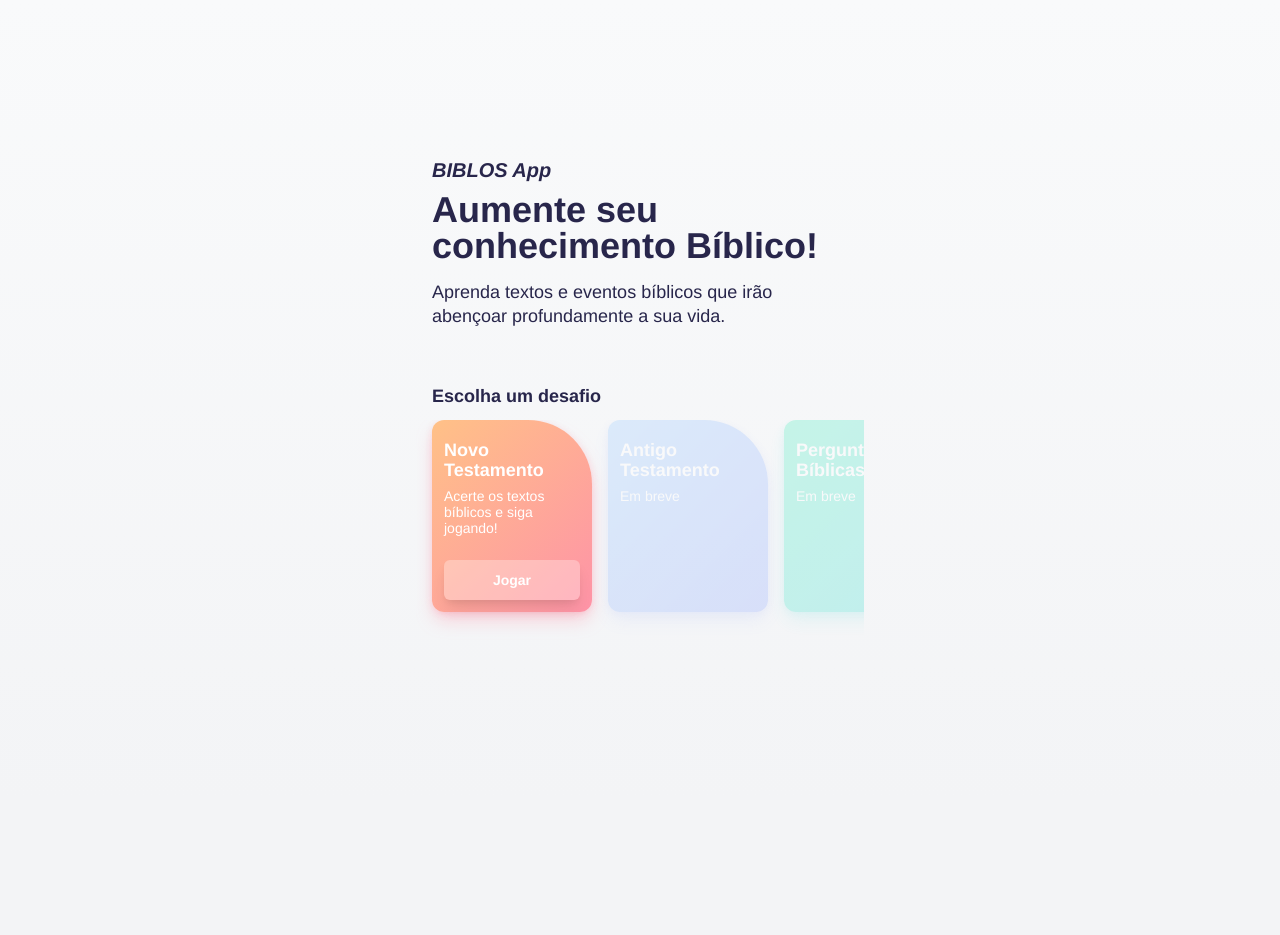
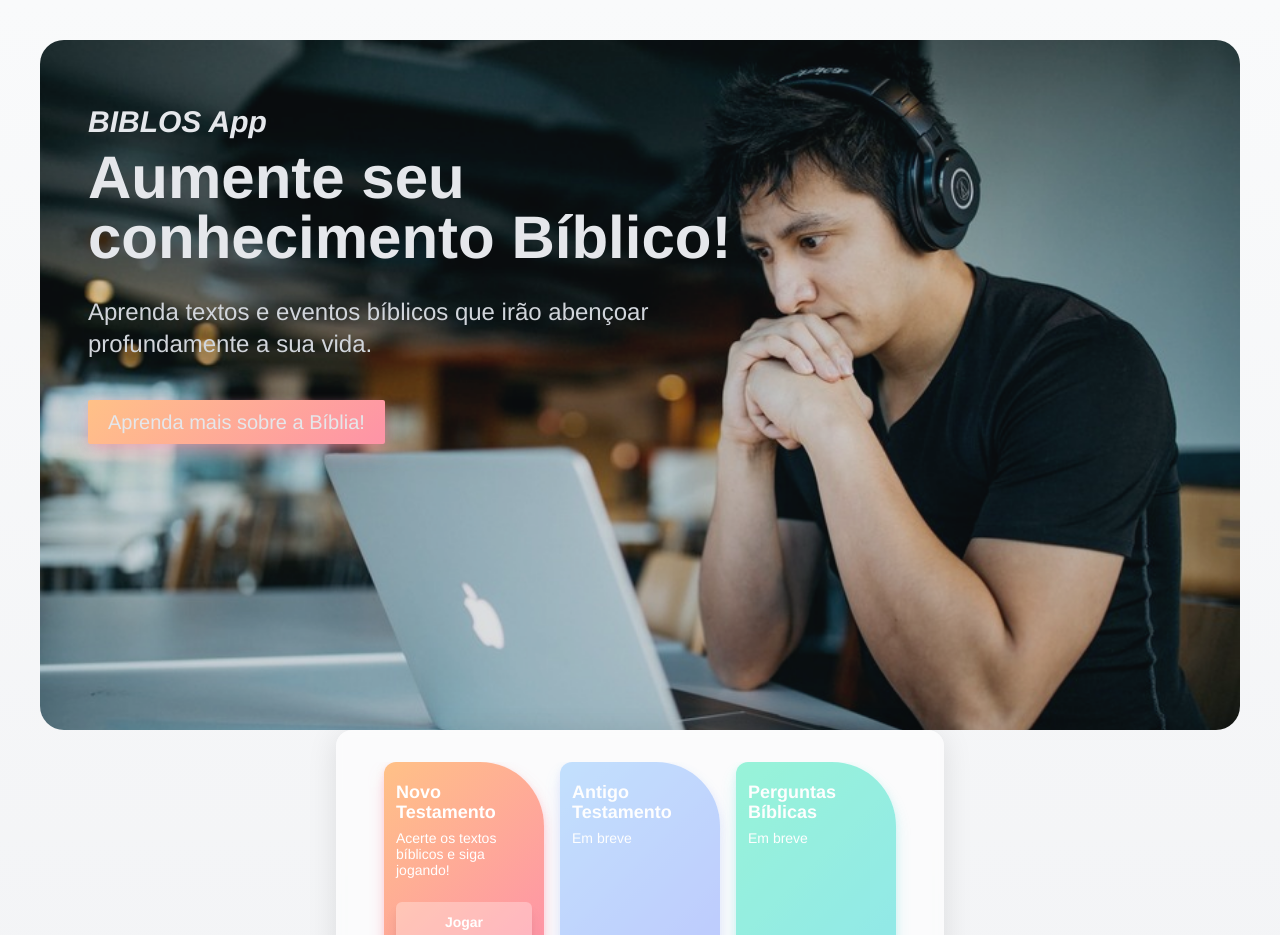
Before and after one commit to filipemerker/quiz, a Vue app: page / in a window 1280 px wide. Shown: the top 935 px of the page. Before the commit the page ends 800 px from the top, so only its background shows below. Built offline with nearby package versions, Linux system fonts and the light colour scheme.

Commit message:
Improve quiz homepage

```diff
--- a/src/components/MultipleAnswer/Challenge.vue
+++ b/src/components/MultipleAnswer/Challenge.vue
@@ -1,7 +1,5 @@
 <template>
-  <div
-    class="flex relative flex-col min-h-screen-inner h-full w-full max-w-md"
-  >
+  <div class="flex relative flex-col min-h-screen-inner h-full w-full max-w-md">
     <!--<Achievement :icon="'🏅'" />-->
     <timer
       :percentile="percentile"
@@ -14,7 +12,7 @@
         data-testid="question"
         :question="question"
         :on-select="onSelect"
-        :showResults="showResults"
+        :show-results="showResults"
       />
     </div>
   </div>
@@ -39,11 +37,11 @@ export default defineComponent({
     const showResults = ref<boolean>(false)
     const question = ref<MultipleAnswerQuestion | null>(null)
 
-    const getNewQuestion = async ():Promise<void> => {
+    const getNewQuestion = async (): Promise<void> => {
       question.value = await createMultipleChoiceQuestion()
     }
 
-    const onRightAnswer = ( ) => {
+    const onRightAnswer = () => {
       points.value += 100
     }
     const onWrongAnswer = () => {
@@ -64,7 +62,7 @@ export default defineComponent({
         await getNewQuestion()
         clock.reset()
         clock.resume()
-      }
+      },
     })
 
     const onSelect = (option: string, rightAlternative: string) => {
@@ -93,7 +91,7 @@ export default defineComponent({
       display: clock.display,
       points,
       currentLives,
-      showResults
+      showResults,
     }
   },
 })
--- a/src/views/Home.vue
+++ b/src/views/Home.vue
@@ -1,33 +1,41 @@
 <template>
   <div
     key="Home"
-    class="flex flex-col min-h-screen-inner h-full w-full max-w-md content-center justify-center"
+    class="flex flex-col min-h-screen h-full w-full justify-start"
   >
-    <header class="flex flex-wrap pb-4 px-4">
-      <h1 data-testid="title" class="text-xl font-bold text-left w-full italic">
+    <header
+      id="header"
+      class="flex justify-between flex-col pt-16 flex-grow sm:mx-10 sm:mt-10 sm:rounded-3xl sm:bg-center text-gray-200 bg-gray-700"
+    >
+      <div class="px-12 flex flex-col items-start">
+        <h1
+          data-testid="title"
+          class="text-2xl lg:text-3xl w-full md:w-9/12 font-bold text-left italic"
+        >
           BIBLOS App
         </h1>
         <h2
           data-testid="sub-title"
-        class="text-4xl font-bold text-left w-full mt-2 leading-9"
+          class="text-4xl lg:text-6xl w-full max-w-xl lg:max-w-2xl font-bold text-left mt-2 leading-11"
         >
           Aumente seu conhecimento Bíblico!
         </h2>
-      <h2
+        <p
           data-testid="description-title"
-        class="text-lg font-normal text-left w-full mt-4 leading-6"
+          class="text-gray-300 w-full max-w-xl md:w-9/12 md:text-2xl text-l font-normal text-left mt-7 leading-5 m:leading-8"
         >
-        Aprenda textos e eventos bíblicos que irão abençoar profundamente a sua
-        vida.
-      </h2>
+          Aprenda textos e eventos bíblicos que irão abençoar profundamente a
+          sua vida.
+        </p>
+        <button
+          class="gradient-0 rounded-sm shadow-orange-lg px-5 py-2 flex-grow-0 mt-10 text-xl"
+        >
+          Aprenda mais sobre a Bíblia!
+        </button>
+      </div>
     </header>
-    <div class="w-screen max-w-full overflow-hidden mt-10">
-      <h2
-        data-testid="description-title"
-        class="text-lg font-semibold leading-6 text-left ml-4"
-      >
-        Escolha um desafio
-      </h2>
+    <section class="flex flex-row w-full justify-center ">
+      <div id="cards" class="overflow-hidden py-5 px-8 rounded-2xl mx-3 mb-3">
         <section
           class="w-full overflow-auto whitespace-nowrap flex flex-row pl-4 pb-4 mt-3"
         >
@@ -40,7 +48,7 @@
             <div
               :class="
                 `card ${!game.active &&
-                'opacity-30'} gradient-${index} flex flex-col justify-between flex-shrink-0 w-40 h-48 mr-4 rounded-xl fold shadow-orange-lg`
+                  'opacity-60'} gradient-${index} flex flex-col justify-between flex-shrink-0 w-40 h-48 mr-4 rounded-xl fold shadow-orange-lg`
               "
             >
               <header
@@ -62,9 +70,9 @@
               </footer>
             </div>
           </router-link>
-        <div class="flex-shrink-0 w-0.5 h-52"></div>
         </section>
       </div>
+    </section>
   </div>
 </template>
 
@@ -102,6 +110,19 @@ export default defineComponent({
 </script>
 
 <style lang="postcss" scoped>
+#header {
+  background-repeat: no-repeat;
+  background-image: url(../assets/background.png);
+  background-size: cover;
+  background-position: 35% 10%;
+  height: calc(100vh - 110px);
+}
+#cards {
+  background: rgba(255, 255, 255, 0.6);
+  box-shadow: 0 4px 30px rgba(0, 0, 0, 0.1);
+  backdrop-filter: blur(5px);
+  -webkit-backdrop-filter: blur(5px);
+}
 .card {
   width: calc(50vw - 3rem);
   max-width: 10rem;
--- a/src/views/MultipleAnswerChallenge.vue
+++ b/src/views/MultipleAnswerChallenge.vue
@@ -1,5 +1,8 @@
 <template>
-  <div key="Challenge" class="w-screen min-h-screen-inner flex justify-center gradient-3">
+  <div
+    key="Challenge"
+    class="w-screen min-h-screen-inner flex justify-center gradient-3"
+  >
     <Suspense>
       <template #default>
         <Challenge />
```
Also changed, not shown: src/assets/background.png (added). Lines whose indentation alone changed are shown as unchanged.
